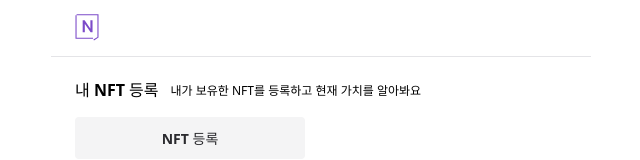
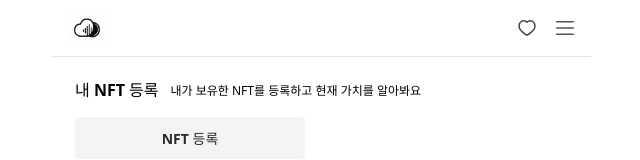
Before and after one commit to Damborghinii/Damborghinii-Client, a React (Vite) app: page /myNft in a window 1280 px wide. Shown: the top 160 px of the page, without its empty margins (319-959 px from the left). Built offline with nearby package versions, Linux system fonts and the light colour scheme; no server answers; a web font is replaced by a local one.

Commit message:
fix/#51: TopBar 수정

```diff
--- /dev/null
+++ b/src/assets/svg/IcHamburgerButton.tsx
@@ -0,0 +1,30 @@
+import type { SVGProps } from "react";
+
+const SvgIcHamburgerButton = (props: SVGProps<SVGSVGElement>) => (
+  <svg
+    xmlns="http://www.w3.org/2000/svg"
+    viewBox="0 0 16 12"
+    fill="none"
+    {...props}
+  >
+    <path
+      d="M14.668 1L1.33464 1"
+      stroke="#52525B"
+      strokeWidth="1.25"
+      strokeLinecap="round"
+    />
+    <path
+      d="M14.668 6L1.33464 6"
+      stroke="#52525B"
+      strokeWidth="1.25"
+      strokeLinecap="round"
+    />
+    <path
+      d="M14.668 11H1.33464"
+      stroke="#52525B"
+      strokeWidth="1.25"
+      strokeLinecap="round"
+    />
+  </svg>
+);
+export default SvgIcHamburgerButton;
--- a/src/assets/svg/IcLogo.tsx
+++ /dev/null
@@ -1,20 +0,0 @@
-import type { SVGProps } from "react";
-const SvgIcLogo = (props: SVGProps<SVGSVGElement>) => (
-  <svg
-    xmlns="http://www.w3.org/2000/svg"
-    fill="none"
-    viewBox="0 0 27 33"
-    {...props}
-  >
-    <path
-      stroke="#7C4BC9"
-      strokeWidth={0.898}
-      d="M4.449 6v19.449M4.898 25h13.615M4.898 5.551h18.103M22.55 6v18.402M19.02 26.419l3.74-2.394"
-    />
-    <path
-      fill="#7C4BC9"
-      d="M18.067 10.102V20h-1.586l-4.689-6.768h-.082V20H9.933v-9.898h1.613l4.662 6.767h.096v-6.767z"
-    />
-  </svg>
-);
-export default SvgIcLogo;
--- a/src/assets/svg/index.ts
+++ b/src/assets/svg/index.ts
@@ -1,7 +1,6 @@
 export { default as IcBugger } from "./IcBugger";
 export { default as IcHeart } from "./IcHeart";
 export { default as IcSearch } from "./IcSearch";
-export { default as IcLogo } from "./IcLogo";
 export { default as IcPopUp } from "./IcPopUp";
 export { default as IcDown } from "./IcDown";
 export { default as IcArrowBack } from "./IcArrowBack";
@@ -12,3 +11,4 @@
 export { default as IcHome } from "./IcHome";
 export { default as IcMyMusic } from "./IcMyMusic";
 export { default as IcWallet } from "./IcWallet";
+export { default as IcHamburgerButton } from "./IcHamburgerButton";
--- a/src/components/common/topBar/TopBar.tsx
+++ b/src/components/common/topBar/TopBar.tsx
@@ -1,6 +1,7 @@
+import { IcHamburgerButton, IcHeart } from "@assets/svg";
 import styled from "@emotion/styled";
-import { IcLogo } from "@assets/svg";
 import { useNavigate } from "react-router-dom";
+import theme from "@styles/theme";
 
 const TopBarContainer = styled.nav`
   width: 100%;
@@ -12,11 +13,46 @@
   border-bottom: 1px solid ${({ theme }) => theme.color.neutral.B10};
 `;
 
+const RightContainer = styled.div`
+  display: flex;
+  gap: 1rem;
+  justify-content: center;
+  align-items: center;
+`;
+
 export const TopBar: React.FC = () => {
   const navigate = useNavigate();
   return (
     <TopBarContainer>
-      <IcLogo width={40} height={40} onClick={() => navigate("/")} />
+      <img
+        src="/src/assets/image/logo.png"
+        width={40}
+        height={40}
+        onClick={() => navigate("/main")}
+        style={{
+          cursor: "pointer",
+        }}
+      />
+      <RightContainer>
+        <IcHeart
+          width={24}
+          height={24}
+          fill="none"
+          stroke="#3F3F46"
+          onClick={() => alert("TODO")}
+          style={{
+            cursor: "pointer",
+          }}
+        />
+        <IcHamburgerButton
+          width={20}
+          height={20}
+          onClick={() => alert("TODO")}
+          style={{
+            cursor: "pointer",
+          }}
+        />
+      </RightContainer>
     </TopBarContainer>
   );
 };
```
Also changed, not shown: src/assets/image/logo.png (added).
